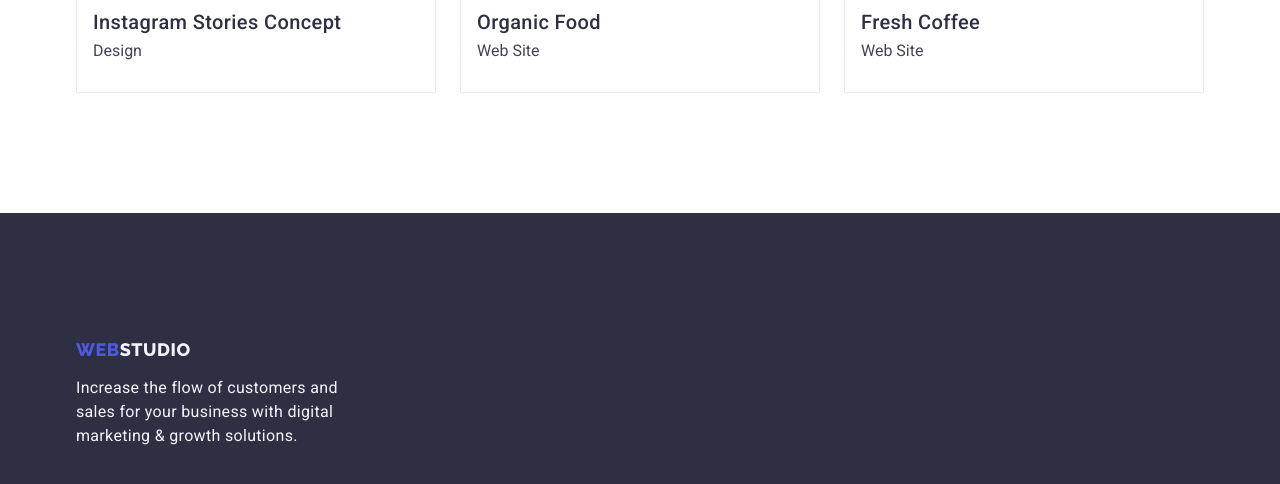
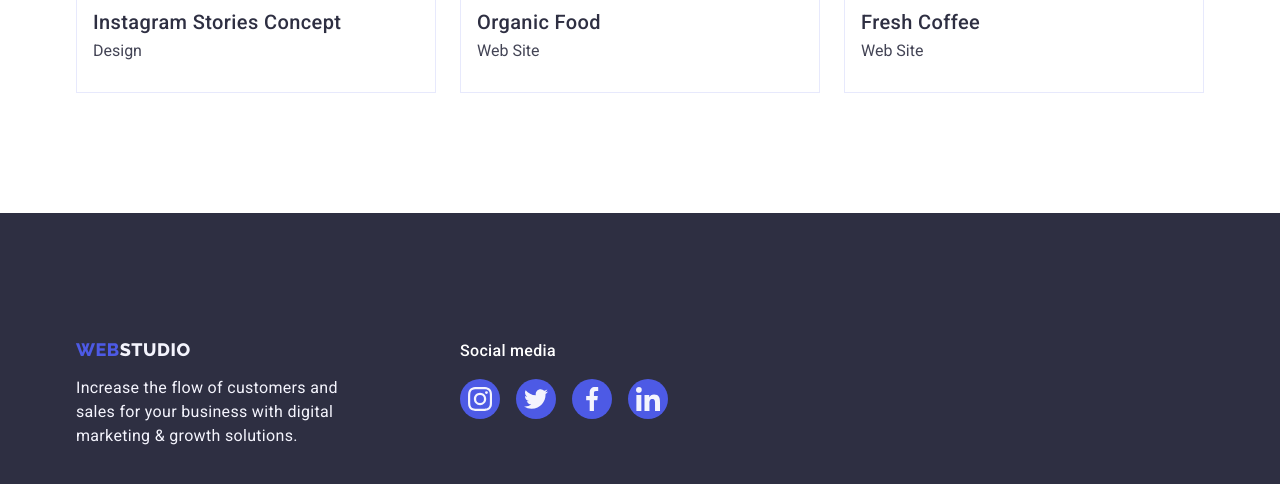
Before and after one commit to PeterKorcyl/goit-markup-hw-04, a plain HTML site: page portfolio.html in a window 1280 px wide. Shown: the part 1540-2024 px from the top of the page. Drawn offline with nearby package versions, Linux system fonts and the light colour scheme.

Commit message:
portfolio footer

```diff
--- a/portfolio.html
+++ b/portfolio.html
@@ -150,10 +150,45 @@
   </main>
 
   <footer class="footer">
-    <div class="container">
-      <a class="logo-footer link" href="./index.html">Web<span class="logo-footer-span link">Studio</span></a>
-      <p class="paragraph-footer">Increase the flow of customers and sales for your business with digital marketing &
-        growth solutions.</p>
+    <div class="container footer-main-container">
+      <div class="footer-logo">
+        <a class="logo-footer link" href="./index.html">Web<span class="logo-footer-span link">Studio</span></a>
+        <p class="paragraph-footer">Increase the flow of customers and sales for your business with digital marketing &
+          growth solutions.</p>
+      </div>
+      <div class="main-footer-socials-container">
+        <p class="footer-paragraph">Social media</p>
+        <ul class="footer-socials-list">
+          <li class="footer-socials-list-items">
+            <a href="#" class="footer-socials-link">
+              <svg class="vector-footer-socials" width="24" height="24">
+                <use href="./images/icons.svg#icon-instagram"></use>
+              </svg>
+            </a>
+          </li>
+          <li class="footer-socials-list-items">
+            <a href="#" class="footer-socials-link">
+              <svg class="vector-footer-socials" width="24" height="24">
+                <use href="./images/icons.svg#icon-twitter"></use>
+              </svg>
+            </a>
+          </li>
+          <li class="footer-socials-list-items">
+            <a href="#" class="footer-socials-link">
+              <svg class="vector-footer-socials" width="24" height="24">
+                <use href="./images/icons.svg#icon-facebook"></use>
+              </svg>
+            </a>
+          </li>
+          <li class="footer-socials-list-items">
+            <a href="#" class="footer-socials-link">
+              <svg class="vector-footer-socials" width="24" height="24">
+                <use href="./images/icons.svg#icon-linkedin-1"></use>
+              </svg>
+            </a>
+          </li>
+        </ul>
+      </div>
     </div>
   </footer>
 </body>
```
